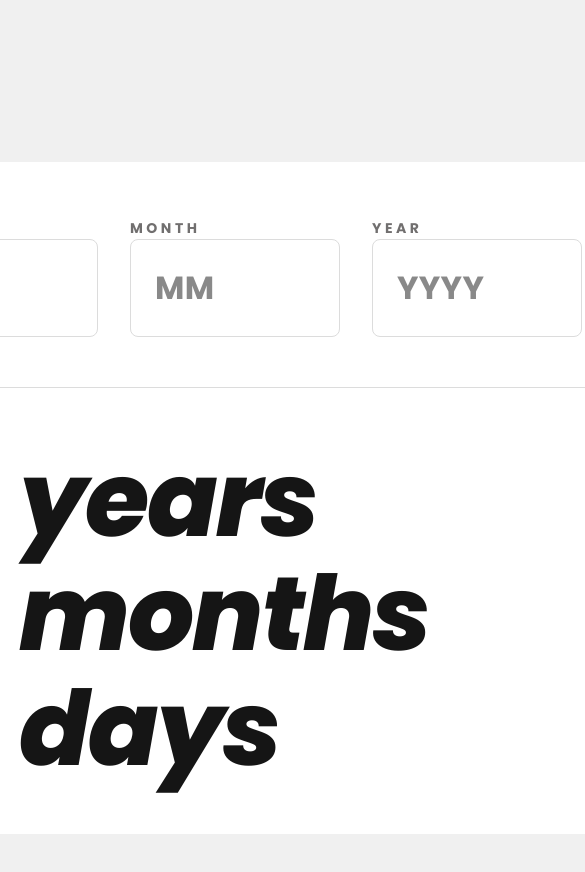
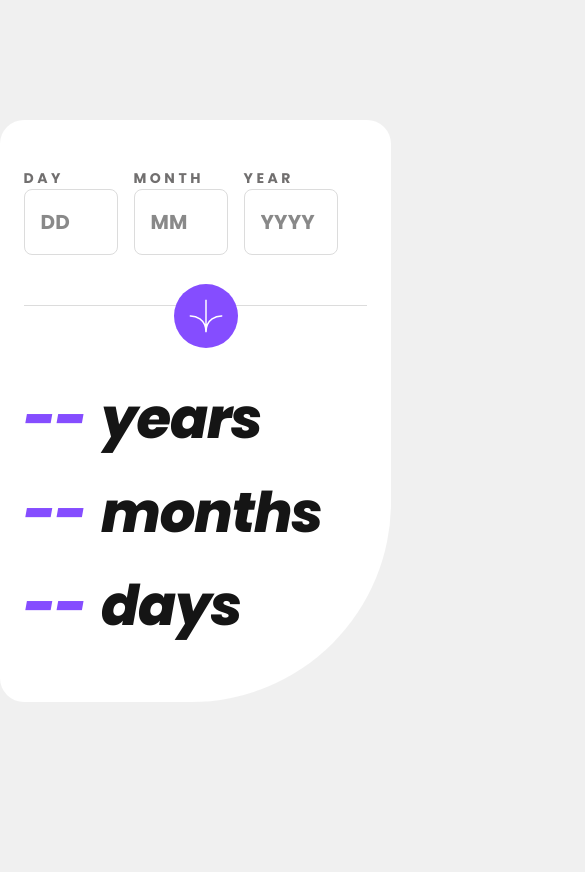
Before and after one commit to xxivani/age-calculator, a plain HTML site: page index.html in a window 390 px wide. Shown: the top 872 px of the page, 585 px wide, since content can reach past the window. After the commit the page ends 844 px from the top, so only its background shows below. Drawn offline with Linux system fonts and the light colour scheme.

Commit message:
Update style.css

```diff
--- a/style.css
+++ b/style.css
@@ -133,8 +133,8 @@ input[type="text"]::placeholder {
   margin-left: auto; /* Adjust the margin to position the icon */
 }
 
-.icon-arrow:hover{
-    background: var(--Black, #151515);
+.icon-arrow:hover {
+  background: var(--Black, #151515);
 }
 
 .sec {
@@ -172,3 +172,105 @@ input[type="text"]::placeholder {
   line-height: 110%; /* 114.4px */
   letter-spacing: -2.08px;
 }
+
+@media only screen and (max-width: 600px) {
+
+    body, html{
+        padding: 0;
+        margin: 0;
+        margin-top: 60px;
+        width: 100%;
+    }
+  .card {
+    width: 343px;
+    height: 486px;
+    padding: 48px 24px;
+  }
+  .input {
+    display: flex;
+    align-items: flex-start;
+    gap: 16px;
+    align-self: stretch;
+  }
+  input[type="text"] {
+    display: flex;
+    width: 60px;
+    height: 40px;
+    padding: 12px 16px;
+    align-items: center;
+    gap: 16px;
+    align-self: stretch;
+    border-radius: 8px;
+    border: 1px solid var(--Line, #dcdcdc);
+    font-size: 20px;
+  }
+  input[type="text"]::placeholder {
+    color: var(--Black, #151515);
+    font-family: Poppins-bold;
+    font-size: 20px;
+    font-style: normal;
+    font-weight: 700;
+    line-height: normal;
+    letter-spacing: 0.2px;
+  }
+  .rect {
+    display: flex;
+    align-items: center;
+    align-self: stretch;
+  }
+  .icon-arrow {
+    display: flex;
+    width: 34px;
+    height: 34px;
+    justify-content: center;
+    align-items: center;
+    gap: 8px;
+    border-radius: 216px;
+    background: var(--Purple, #854dff);
+    padding: 15px;
+    margin-right: 150px;
+    margin-top: 20px;
+    position: absolute;
+    z-index: 2;
+    margin-top: 70px;
+    margin-left: 150px;
+  }
+  .sec {
+    display: flex;
+    flex-direction: column;
+    margin-top: 32px;
+  }
+  .calc {
+    display: flex;
+    flex-direction: row;
+    gap: 15px;
+  }
+  .time {
+    color: var(--Black, #151515);
+    font-family: Poppins-bi;
+    font-size: 56px;
+    font-style: italic;
+    font-weight: 800;
+    line-height: 110%; /* 61.6px */
+    letter-spacing: -1.12px;
+  }
+  .years,
+  .months,
+  .days {
+    color: var(--Purple, #854dff);
+    font-family: Poppins-bi;
+    font-size: 56px;
+    font-style: italic;
+    font-weight: 800;
+    line-height: 110%; /* 61.6px */
+    letter-spacing: -1.12px;
+  }
+  .rectangle {
+    height: 1px;
+    align-self: stretch;
+    background: var(--Line, #dcdcdc);
+  }
+  .time-box {
+    margin-top: 50px;
+  }
+}
```
